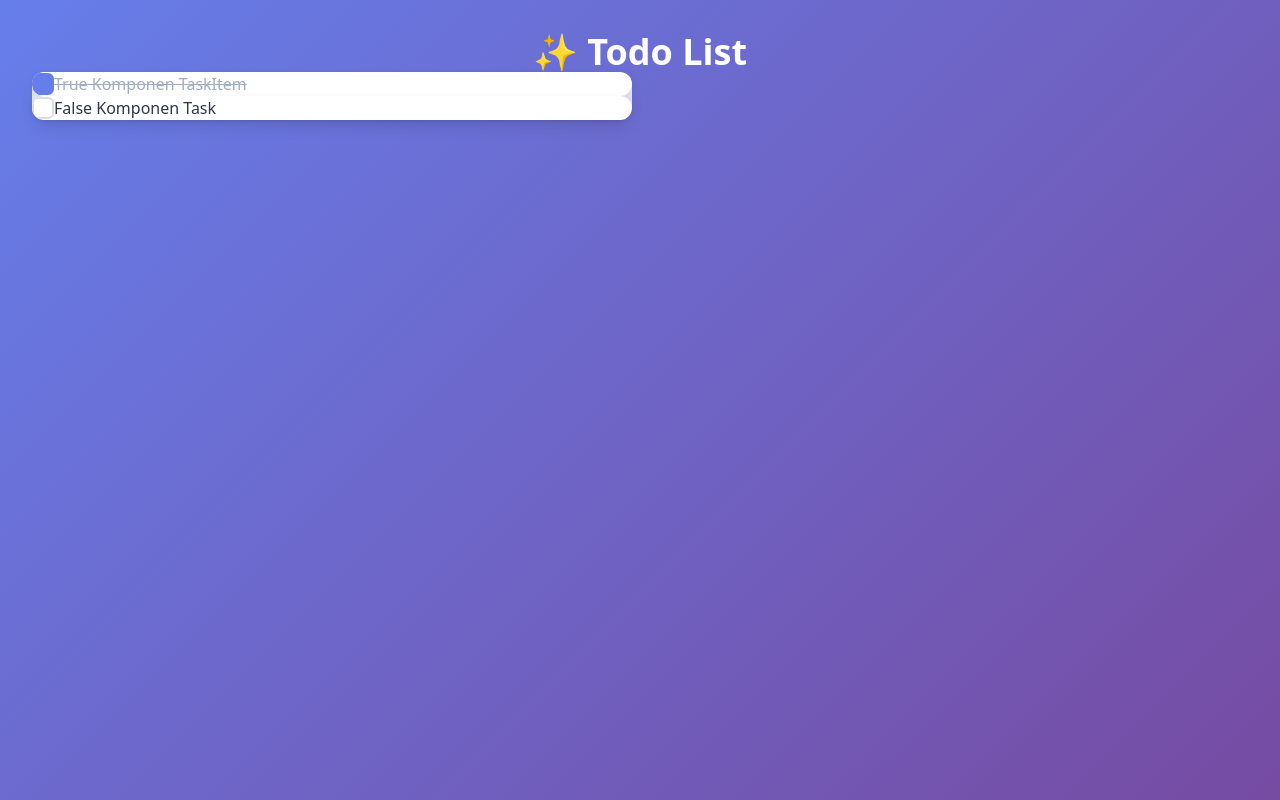
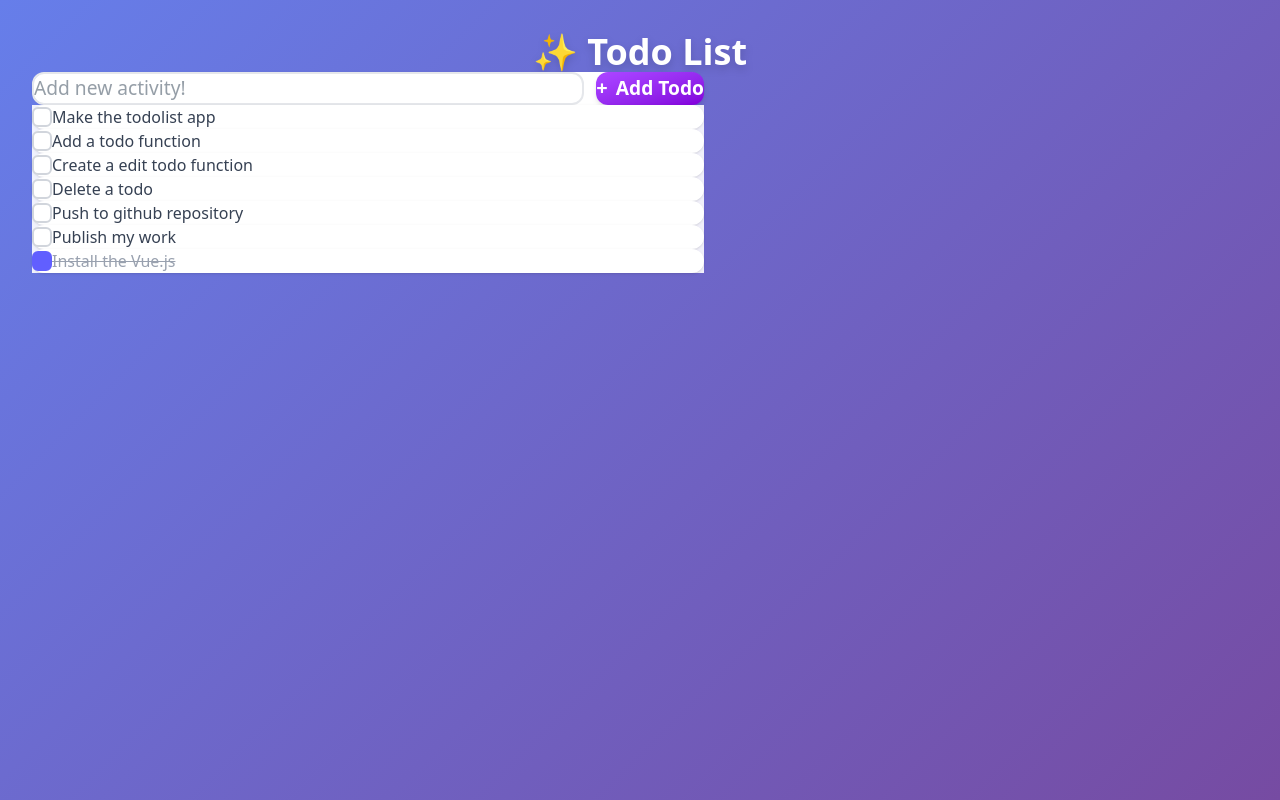
Before and after one commit to adityapryg/vuejs-todolist, a Vue app: page / in a window 1280 px wide. Built offline with nearby package versions, Linux system fonts and the light colour scheme; the HTML template or start-up script is replaced by a standard one.

Commit message:
feat: enhance Todo List functionality with new TodoForm component and update ListItem structure

```diff
--- a/src/components/AppHeader.vue
+++ b/src/components/AppHeader.vue
@@ -1,5 +1,5 @@
 <template>
-  <header class="py-4 px-4">
-    <h1 class="text-4xl text-white font-bold mb-2">✨ Todo List</h1>
+  <header class="pt-12 pb-8 text-center">
+    <h1 class="text-4xl text-white font-bold drop-shadow-lg">✨ Todo List</h1>
   </header>
 </template>
--- a/src/components/ListItem.vue
+++ b/src/components/ListItem.vue
@@ -1,11 +1,88 @@
 <template>
-  <div class="max-w-[600px] my-8 mx-auto px-4">
-    <ul class="bg-white/80 backdrop-blur-md rounded-2xl p-6 shadow-lg">
-      <TaskItem :isChecked="true"> True Komponen TaskItem </TaskItem>
-      <TaskItem :isChecked="false"> False Komponen Task </TaskItem>
+  <div class="max-w-2xl mx-auto px-4 pb-12 items-center justify-center">
+    <TodoForm @addTodo="addNewTodo" />
+
+    <ul class="bg-white/90 backdrop-blur-sm p-6 space-y-3">
+      <li v-for="(item, key) in sortedList" :key="key">
+        <TaskItem :isChecked="item.checked" @change="updateItem(item)">
+          {{ item.title }}
+        </TaskItem>
+      </li>
     </ul>
   </div>
 </template>
 <script setup lang="ts">
 import TaskItem from './TaskItem.vue'
+import { computed, ref, type Ref, onMounted } from 'vue'
+import TodoForm from './TodoForm.vue'
+
+type Item = {
+  title: string
+  checked?: boolean
+}
+
+const storageItems: Ref<Item[]> = ref([])
+
+const getFromStorage = (): Item[] | [] => {
+  const stored = localStorage.getItem('todo-list')
+  if (stored) {
+    return JSON.parse(stored)
+  }
+  return []
+}
+
+const setToStorage = (items: Item[]): void => {
+  localStorage.setItem('todo-list', JSON.stringify(items))
+}
+
+const initListItems = (): void => {
+  if (storageItems.value?.length === 0) {
+    const listItems: Item[] = [
+      { title: 'Install the Vue.js', checked: true },
+      { title: 'Make the todolist app', checked: false },
+      { title: 'Add a todo function', checked: false },
+      { title: 'Create a edit todo function', checked: false },
+      { title: 'Delete a todo', checked: false },
+      { title: 'Push to github repository', checked: false },
+      { title: 'Publish my work', checked: false },
+    ]
+    setToStorage(listItems)
+    storageItems.value = listItems
+  }
+}
+
+const updateItem = (item: Item): void => {
+  const updatedItem = findItemInList(item)
+  if (updatedItem) {
+    toggleItemChecked(updatedItem)
+    setToStorage(storageItems.value)
+  }
+}
+// membandingkan title
+const findItemInList = (item: Item): Item | undefined => {
+  return storageItems.value.find((itemInList: Item) => itemInList.title === item.title)
+}
+// merubah status checklist
+const toggleItemChecked = (item: Item): void => {
+  item.checked = !item.checked
+}
+
+// sort unchecked di paling atas
+const sortedList = computed(() => {
+  return [...storageItems.value].sort((a, b) => (a.checked ? 1 : 0) - (b.checked ? 1 : 0))
+})
+
+const addNewTodo = (title: string): void => {
+  const newItem: Item = {
+    title,
+    checked: false,
+  }
+  storageItems.value.unshift(newItem)
+  setToStorage(storageItems.value)
+}
+
+onMounted(() => {
+  storageItems.value = getFromStorage()
+  initListItems()
+})
 </script>
--- a/src/components/TaskItem.vue
+++ b/src/components/TaskItem.vue
@@ -1,20 +1,19 @@
 <template>
   <label
-    class="group flex items-center p-4 px-6 my-3 bg-white rounded-xl shadow-[0_2px_8px_rgba(0,0,0,0.06)] transition-all duration-300 ease-[cubic-bezier(0.4,0,0.2,1)] cursor-pointer relative overflow-hidden hover:-translate-y-0.5 hover:shadow-[0_4px_12px_rgba(0,0,0,0.1)] before:content-[''] before:absolute before:left-0 before:top-0 before:h-full before:w-1 before:bg-[#667eea] before:opacity-0 before:transition-opacity before:duration-300 hover:before:opacity-100"
+    class="group flex items-center p-4 px-5 bg-white rounded-xl shadow-sm transition-all duration-200 cursor-pointer hover:shadow-md"
   >
-    <input type="checkbox" :checked="isChecked" class="hidden" />
-    <!-- We can put any element to this slot -->
+    <input type="checkbox" :checked="isChecked" @change="emit('update')" class="hidden" />
     <span
-      class="w-[22px] h-[22px] border-2 rounded-md mr-4 relative transition-all duration-200 shrink-0 flex items-center justify-center"
+      class="size-5 border-2 rounded-md me-3 relative transition-all duration-200 shrink-0 flex items-center justify-center"
       :class="
         isChecked
-          ? 'bg-[#667eea] border-[#667eea] after:content-[\'✓\'] after:text-white after:text-sm after:font-bold'
-          : 'border-[#ddd] group-hover:border-[#667eea]'
+          ? 'bg-indigo-500 border-indigo-500 after:content-[\'\u2713\'] after:text-white after:text-xs after:font-bold'
+          : 'border-gray-300 group-hover:border-indigo-400'
       "
     ></span>
     <span
-      class="flex-1 text-left text-base transition-all duration-300 mr-4"
-      :class="isChecked ? 'line-through text-[#a0aec0]' : 'text-[#2d3748]'"
+      class="flex-1 text-start text-base transition-all duration-200"
+      :class="isChecked ? 'line-through text-gray-400' : 'text-gray-700'"
     >
       <slot></slot>
     </span>
@@ -39,4 +38,6 @@
 defineProps<{
   isChecked?: boolean | false
 }>()
+
+const emit = defineEmits(['update'])
 </script>
--- /dev/null
+++ b/src/components/TodoForm.vue
@@ -0,0 +1,34 @@
+<template>
+  <form
+    @submit.prevent="handleSubmit"
+    class="flex gap-3 bg-white backdrop-blur-sm rounded-2xl p-6 shadow-sm"
+  >
+    <input
+      v-model="newTodo"
+      type="text"
+      placeholder="Add new activity!"
+      class="flex-1 py-3.5px-5 border-2 border-gray-200 rounded-xl focus:outline-none focus:border-purple-500 transition-all duration-300"
+      maxlength="100"
+    />
+    <button
+      type="submit"
+      class="flex items-center gap-2 py-3.5 px-6 bg-linear-to-br from-purple-500 to-purple-700 text-white rounded-xl font-semibold shadow-md hover:shadow-lg disabled:opacity-50 transition-all duration-300"
+    >
+      <span class="text-xl font-bold">+</span>
+      Add Todo
+    </button>
+  </form>
+</template>
+
+<script setup lang="ts">
+import { ref } from 'vue'
+
+const newTodo = ref('')
+const emit = defineEmits<{
+  (e: 'addTodo', title: string): void
+}>()
+
+const handleSubmit = () => {
+  emit('addTodo', newTodo.value)
+}
+</script>
```
